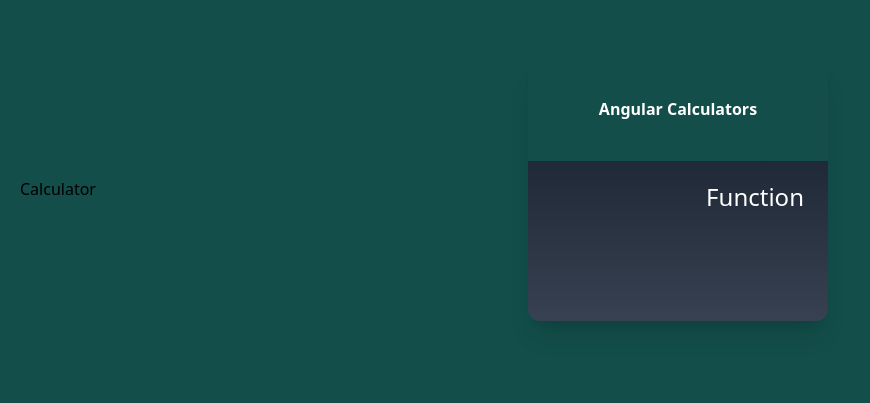
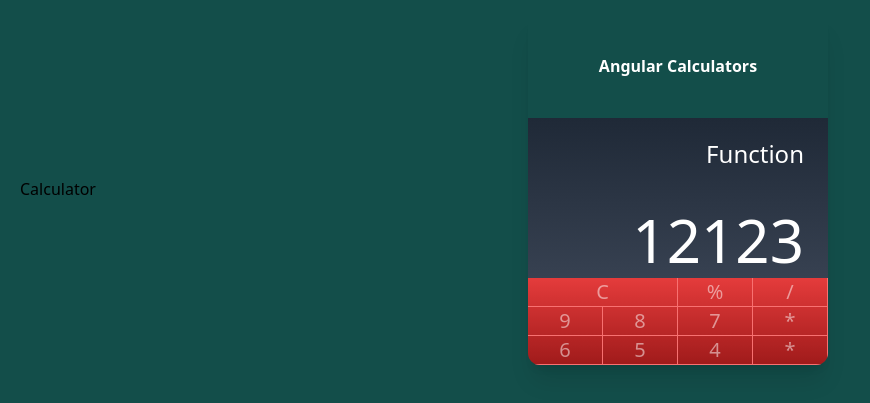
Before and after one commit to faisal-hayat/angular_calculator, an Angular app: page / in a window 1280 px wide. Shown: the part 211-614 px from the top of the page, without its empty margins (0-870 px from the left). Built offline with nearby package versions, Linux system fonts and the light colour scheme.

Commit message:
calculator three rows has been added

```diff
--- a/src/app/app.component.html
+++ b/src/app/app.component.html
@@ -6,9 +6,82 @@
     </h1>
     <!-- caclculator screen -->
     <div class="w-full h-40 bg-gradient-to-b from-gray-800 to-gray-700 text-right">
+
       <!-- create function screen -->
       <div class="py-5 px-6 text-2xl text-white font-thin">
         <p>Function</p>
+      </div>
+
+      <!-- add number screen -->
+      <div class="w-full py-5 px-6 text-6xl text-white font-thin">
+        12123
+      </div>
+    </div>
+
+    <div class="w-full bg-gradient-to-b from-red-500 to-red-800">
+      <!-- first button row -->
+      <div class="flex w-full">
+        <div class="w-2/4 border-r border-b border-red-400">
+          <button class="w-full outline-none hover: bg-red-700 hover: bg-opacity-20 text-white text-opacity-50 text-xl font-light">
+            C
+          </button>
+        </div>
+        <div class="w-1/4 border-r border-b border-red-400">
+          <button class="w-full outline-none hover: bg-red-700 hover: bg-opacity-20 text-white text-opacity-50 text-xl font-light">
+            %
+          </button>
+        </div>
+        <div class="w-1/4 border-r border-b border-red-400">
+          <button class="w-full outline-none hover: bg-red-700 hover: bg-opacity-20 text-white text-opacity-50 text-xl font-light">
+            /
+          </button>
+        </div>
+      </div>
+      <!-- second row -->
+      <div class="flex w-full">
+        <div class="w-1/4 border-r border-b border-red-400">
+          <button class="w-full outline-none hover: bg-red-700 hover: bg-opacity-20 text-white text-opacity-50 text-xl font-light">
+            9
+          </button>
+        </div>
+        <div class="w-1/4 border-r border-b border-red-400">
+          <button class="w-full outline-none hover: bg-red-700 hover: bg-opacity-20 text-white text-opacity-50 text-xl font-light">
+            8
+          </button>
+        </div>
+        <div class="w-1/4 border-r border-b border-red-400">
+          <button class="w-full outline-none hover: bg-red-700 hover: bg-opacity-20 text-white text-opacity-50 text-xl font-light">
+            7
+          </button>
+        </div>
+        <div class="w-1/4 border-r border-b border-red-400">
+          <button class="w-full outline-none hover: bg-red-700 hover: bg-opacity-20 text-white text-opacity-50 text-xl font-light">
+            *
+          </button>
+        </div>
+      </div>
+      <!-- third row -->
+      <div class="flex w-full">
+        <div class="w-1/4 border-r border-b border-red-400">
+          <button class="w-full outline-none hover: bg-red-700 hover: bg-opacity-20 text-white text-opacity-50 text-xl font-light">
+            6
+          </button>
+        </div>
+        <div class="w-1/4 border-r border-b border-red-400">
+          <button class="w-full outline-none hover: bg-red-700 hover: bg-opacity-20 text-white text-opacity-50 text-xl font-light">
+            5
+          </button>
+        </div>
+        <div class="w-1/4 border-r border-b border-red-400">
+          <button class="w-full outline-none hover: bg-red-700 hover: bg-opacity-20 text-white text-opacity-50 text-xl font-light">
+            4
+          </button>
+        </div>
+        <div class="w-1/4 border-r border-b border-red-400">
+          <button class="w-full outline-none hover: bg-red-700 hover: bg-opacity-20 text-white text-opacity-50 text-xl font-light">
+            *
+          </button>
+        </div>
       </div>
     </div>
   </div>
```
